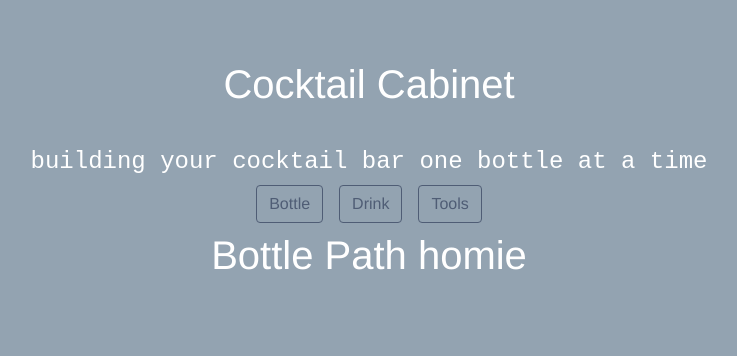
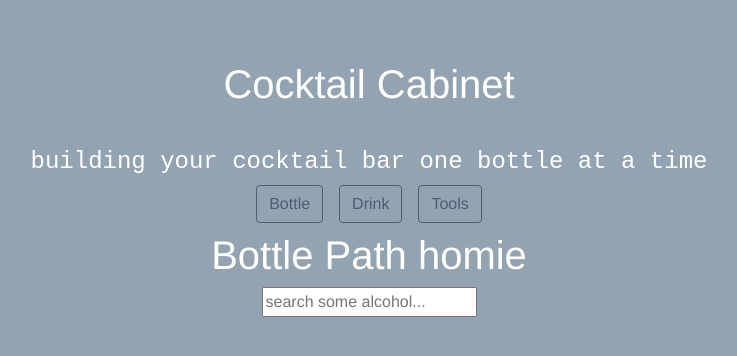
Before and after one commit to jmarlett93/Classic-Cocktail-Cabinet, a Vue app: page /by-the-bottle in a window 1280 px wide. Shown: the top 356 px of the page, without its empty margins (271-1008 px from the left). Built offline with nearby package versions, Linux system fonts and the light colour scheme.

Commit message:
Search bar appears

```diff
--- a/src/components/BottlePath.vue
+++ b/src/components/BottlePath.vue
@@ -1,5 +1,6 @@
 <template>
   <h1>Bottle Path homie</h1>
+  <input type="text" v-model="input" placeholder="search some alcohol..." />
 </template>
 
 <script>
```
